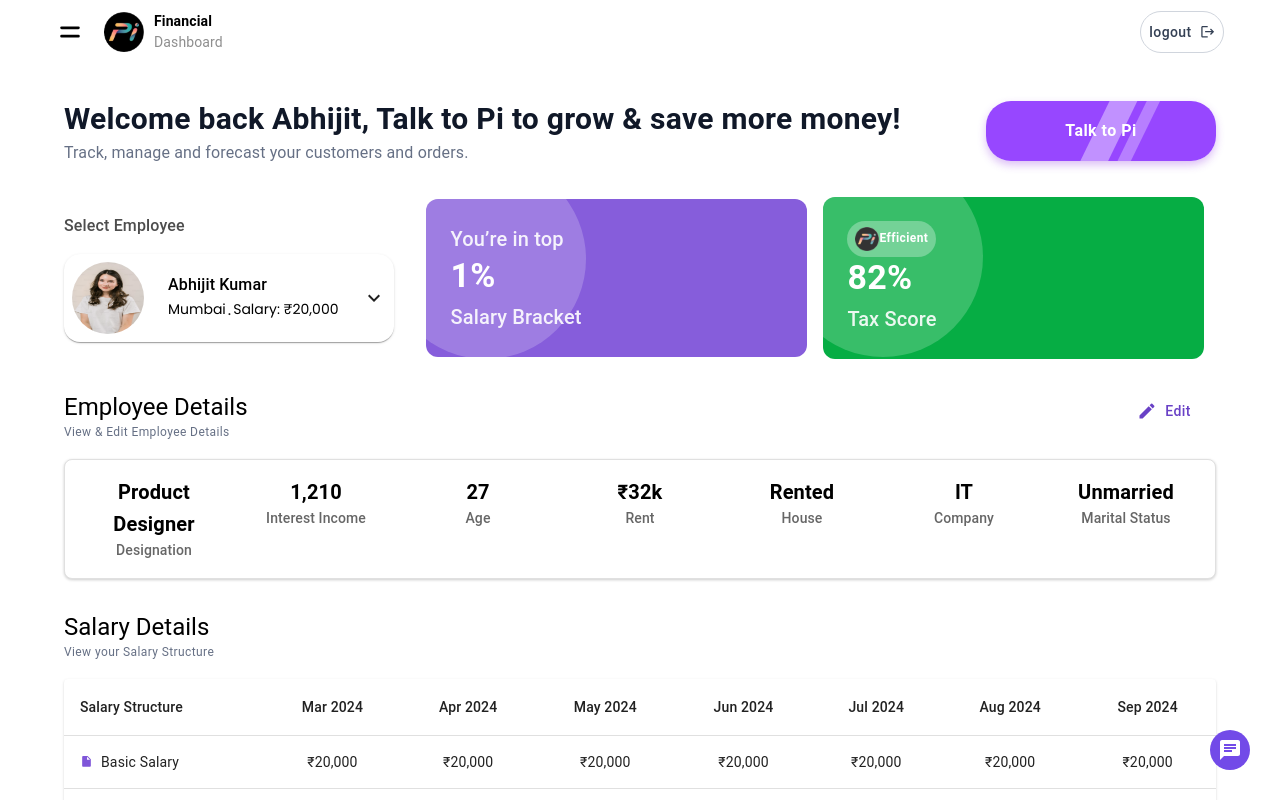
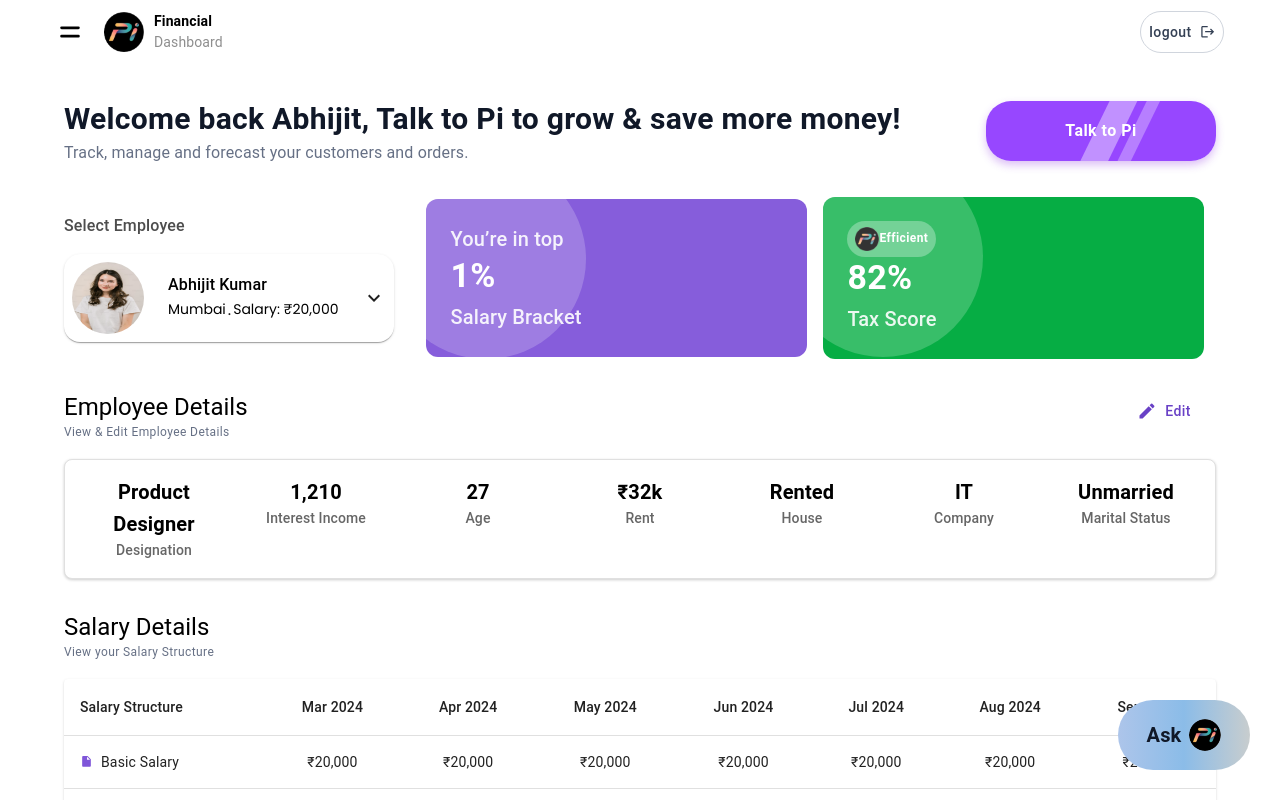
Before and after one commit to npcdazai/Pi-finance, a React (Vite) app: page / in a window 1280 px wide. Shown: the top 800 px of the page. Built offline with nearby package versions, Linux system fonts and the light colour scheme.

Commit message:
Chat bot PI

```diff
--- a/src/components/UI/ChatBot.jsx
+++ b/src/components/UI/ChatBot.jsx
@@ -12,6 +12,7 @@ import {
 import SendIcon from "@mui/icons-material/Send";
 import ChatIcon from "@mui/icons-material/Chat";
 import CloseIcon from "@mui/icons-material/Close";
+import avtar from "../../../public/images/logo/logo.png"
 
 const ChatBot = () => {
     const [showChatbot, setShowChatbot] = useState(false);
@@ -42,7 +43,47 @@ const ChatBot = () => {
     return (
         <Box>
             {/* Chatbot toggler */}
-      <IconButton
+
+            <Box
+                onClick={() => setShowChatbot(!showChatbot)}
+                sx={{
+                    background: 'linear-gradient(90deg, #ADC5EA, #8BBCE8, #C8CDCE)',
+                    position: 'fixed',
+                    bottom: 30,
+                    right: 30,
+                    display: 'flex',
+                    flexDirection: 'row',
+                    alignItems: 'center',
+                    justifyContent: 'center',
+                    padding: '0 16px',
+                    borderRadius: '45px',
+                    width: '100px',
+                    height: '70px',
+                    cursor: 'pointer',
+                }}
+            >
+                <Typography
+                    variant="h6"
+                    color="#101828"
+                    fontWeight={600}
+                    sx={{ marginRight: '8px' }}
+                >
+                    Ask
+                </Typography>
+                <Box
+                    component="img"
+                    src={avtar}
+                    alt="Avatar"
+                    sx={{
+                        height: '32px',
+                        width: '32px',
+                        borderRadius: '50%',
+                        objectFit: 'cover',
+                    }}
+                />
+            </Box>
+
+            {/* <IconButton
                 onClick={() => setShowChatbot(!showChatbot)}
                 sx={{
                     position: "fixed",
@@ -54,7 +95,7 @@ const ChatBot = () => {
                 }}
             >
                 {showChatbot ? <CloseIcon /> : <ChatIcon />}
-      </IconButton>
+            </IconButton> */}
 
             {/* Chatbot window */}
             {showChatbot && (
```
Lines whose indentation alone changed are shown as unchanged.
